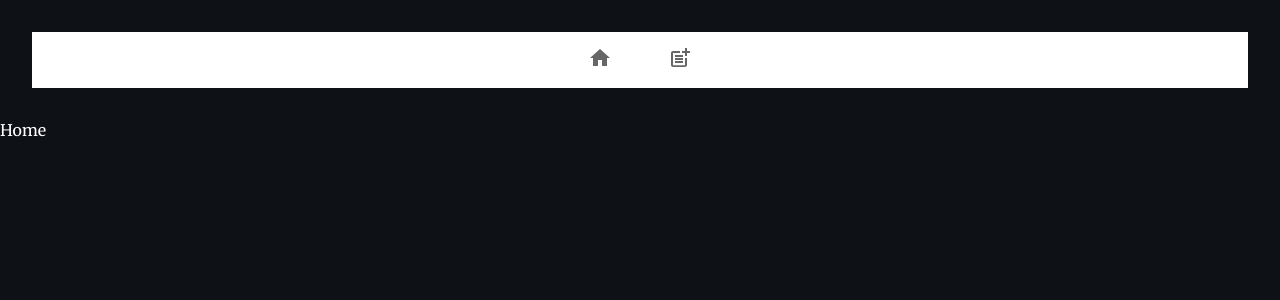
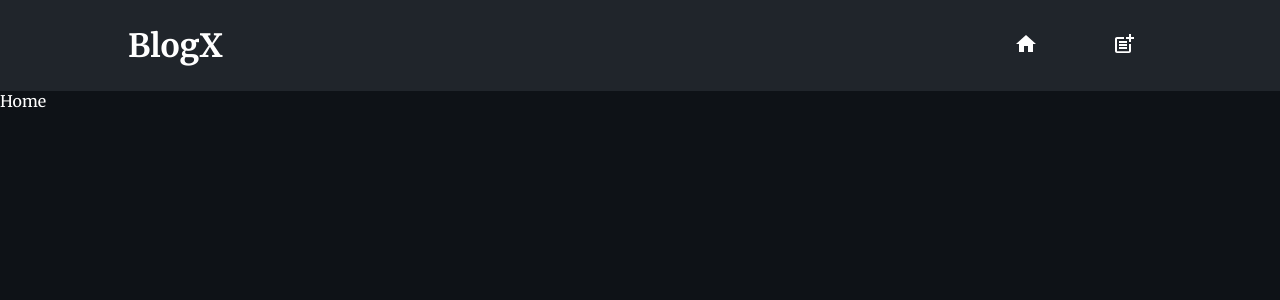
Before and after one commit to pedroalima/blogx, a React (Vite) app: page / in a window 1280 px wide. Shown: the top 300 px of the page. Built offline with nearby package versions, Linux system fonts and the light colour scheme.

Commit message:
style: add navbar

```diff
--- a/index.html
+++ b/index.html
@@ -2,7 +2,7 @@
 <html lang="en">
   <head>
     <meta charset="UTF-8" />
-    <link rel="icon" type="image/svg+xml" href="/public/blog.png" />
+    <link rel="icon" type="image/svg+xml" href="/blog.png" />
     <meta name="viewport" content="width=device-width, initial-scale=1.0" />
     <!-- Font: Merriweather -->
     <link rel="preconnect" href="https://fonts.googleapis.com">
--- a/src/components/Navbar/index.tsx
+++ b/src/components/Navbar/index.tsx
@@ -1,20 +1,24 @@
-import { BottomNavigation, BottomNavigationAction } from "@mui/material";
-import HomeIcon from "@mui/icons-material/Home";
-import PostAddIcon from "@mui/icons-material/PostAdd";
-import { Link } from "react-router-dom";
-import { NavWrapper } from "./style";
+import { Home, PostAdd } from "@mui/icons-material";
+import { NavLink } from "react-router-dom";
+import { Button, ButtonsWrapper, Logo, NavWrapper } from "./style";
+
 
 function Navbar() {
 	return (
 		<NavWrapper>
-			<BottomNavigation showLabels>
-				<Link to="/">
-					<BottomNavigationAction label="Home" icon={<HomeIcon />} />
-				</Link>
-				<Link to="/new">
-					<BottomNavigationAction label="NewPost" icon={<PostAddIcon />} />
-				</Link>
-			</BottomNavigation>
+			<Logo>BlogX</Logo>
+			<ButtonsWrapper>
+				<NavLink to="/">
+					<Button>
+						<Home />
+					</Button>
+				</NavLink>
+				<NavLink to="/new">
+					<Button>
+						<PostAdd />
+					</Button>
+				</NavLink>
+			</ButtonsWrapper>
 		</NavWrapper>
 	);
 }
--- a/src/components/Navbar/style.tsx
+++ b/src/components/Navbar/style.tsx
@@ -1,5 +1,41 @@
 import { styled } from "styled-components";
 
 export const NavWrapper = styled.nav`
-    padding: 2rem;
+    background: ${(prop) => prop.theme.colors.tertiary};
+    padding: 1.5rem 10vw;
+    display: flex;
+    justify-content: space-between;
+    align-items: center;
 `;
+
+export const Logo = styled.h1`
+    font-size: ${(prop) => prop.theme.fontSize.primary};
+`;
+
+export const ButtonsWrapper = styled.div`
+    width: 15%;
+    display: flex;
+    justify-content: space-between;
+`;
+
+export const Button = styled.button`
+    background: none;
+    border: none;
+    padding: 0.5rem 1rem;
+
+    svg {
+        color: ${(prop) => prop.theme.colors.primary};
+    }
+
+    &:hover {
+        svg {
+            color: ${(prop) => prop.theme.effects.primary};
+        }
+    }
+
+    &:active {
+        svg {
+            color: ${(prop) => prop.theme.effects.secondary};
+        }
+    }
+`;
--- a/src/styles/theme.tsx
+++ b/src/styles/theme.tsx
@@ -3,12 +3,18 @@ export const theme = {
 	colors: {
 		primary: "rgb(255, 255, 255)",
 		secondary: "rgb(14, 18, 23)",
+		tertiary: "rgb(32, 37, 43)",
+	},
+	effects: {
+		primary: "rgb(173, 173, 173)",
+		secondary: "rgb(66, 95, 213)",
 	},
 	font: {
 		primary: "Merriweather, Helvetica, sans-serif",
 	},
 	fontSize: {
-		primary: "20px",
-		secondary: "16px",
+		primary: "32px",
+		secondary: "20px",
+		tertiary: "16px",
 	},
 };
```
